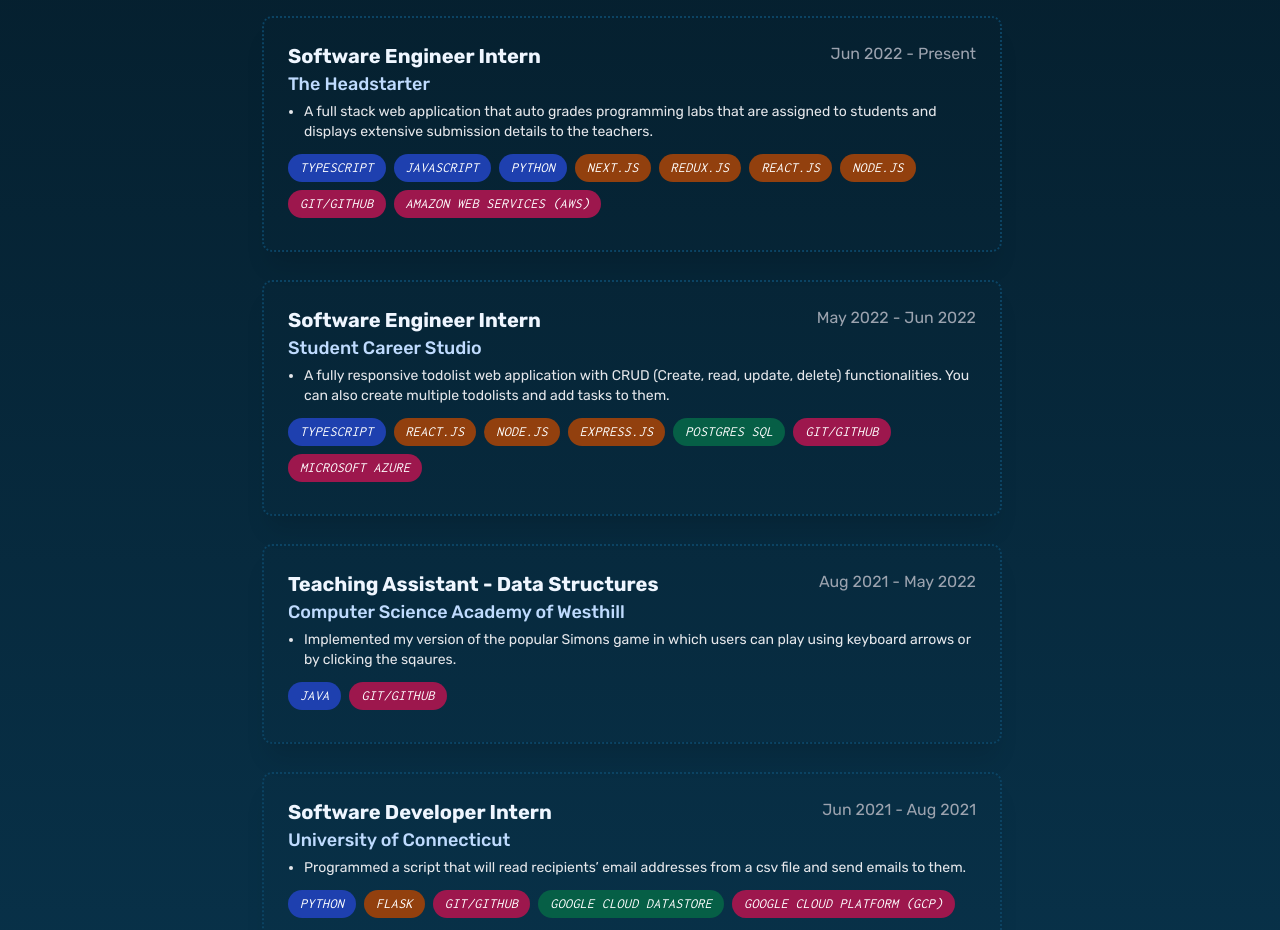
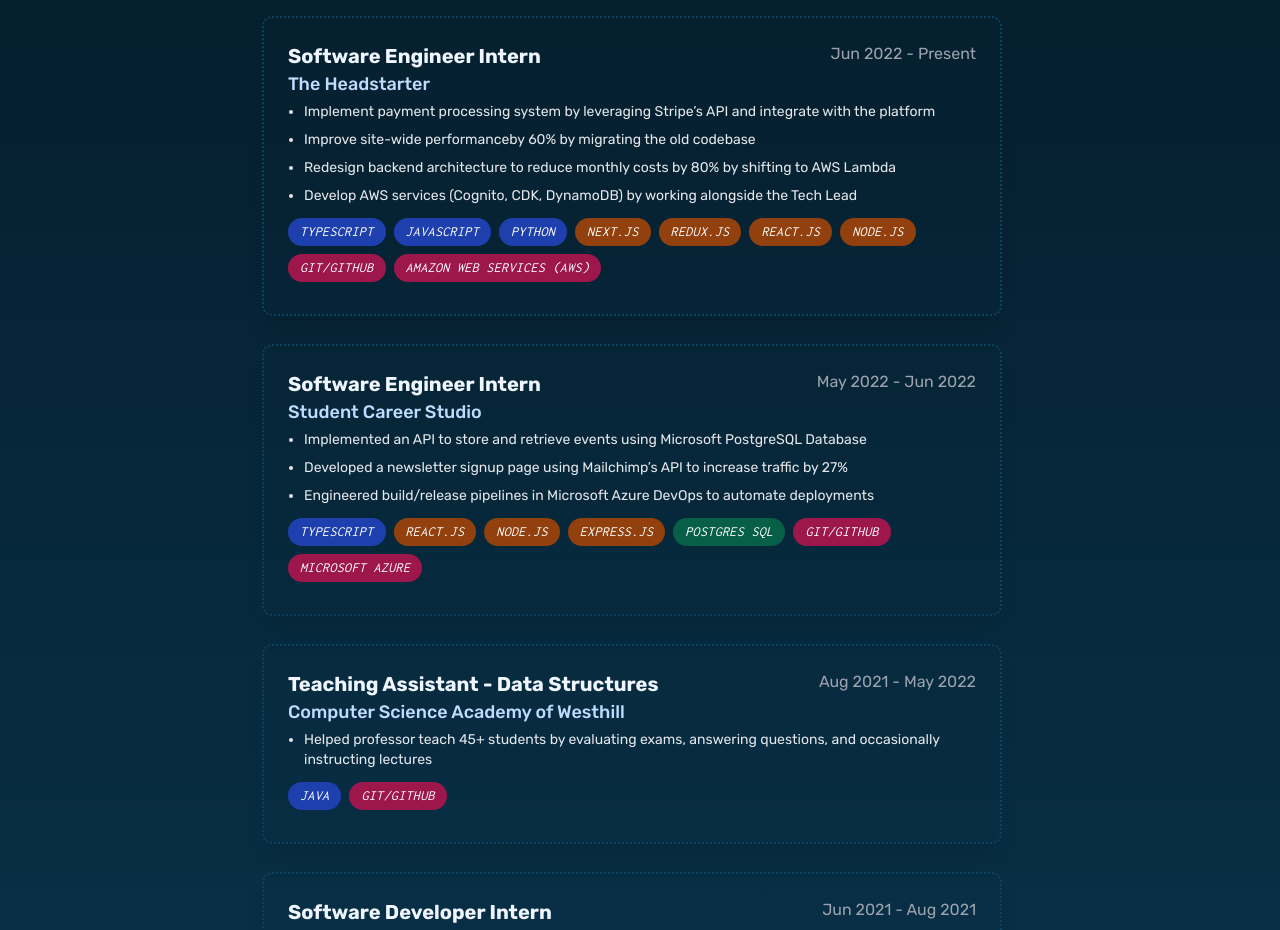
Before and after one commit to SavarJ/jainsavar.com, a React (Create React App) app: page / in a window 1280 px wide. Shown: the part 1860-2790 px from the top of the page. Built offline with nearby package versions, Linux system fonts and the light colour scheme.

Commit message:
Update description of the experience

```diff
--- a/src/components/sections/Experience/experiencesList.ts
+++ b/src/components/sections/Experience/experiencesList.ts
@@ -16,7 +16,10 @@
     startDate: new Date("2022-06-02"),
     endDate: new Date("2022-08-25"),
     description: [
-      "A full stack web application that auto grades programming labs that are assigned to students and displays extensive submission details to the teachers.",
+      "Implement payment processing system by leveraging Stripe’s API and integrate with the platform",
+      "Improve site-wide performanceby 60% by migrating the old codebase",
+      "Redesign backend architecture to reduce monthly costs by 80% by shifting to AWS Lambda",
+      "Develop AWS services (Cognito, CDK, DynamoDB) by working alongside the Tech Lead",
     ],
     skills: [
       SkillStore.Typescript,
@@ -36,7 +39,9 @@
     startDate: new Date("2022-05-02"),
     endDate: new Date("2022-06-25"),
     description: [
-      "A fully responsive todolist web application with CRUD (Create, read, update, delete) functionalities. You can also create multiple todolists and add tasks to them.",
+      "Implemented an API to store and retrieve events using Microsoft PostgreSQL Database",
+      "Developed a newsletter signup page using Mailchimp’s API to increase traffic by 27%",
+      "Engineered build/release pipelines in Microsoft Azure DevOps to automate deployments",
     ],
     skills: [
       SkillStore.Typescript,
@@ -54,7 +59,7 @@
     startDate: new Date("2021-08-02"),
     endDate: new Date("2022-05-25"),
     description: [
-      "Implemented my version of the popular Simons game in which users can play using keyboard arrows or by clicking the sqaures.",
+      "Helped professor teach 45+ students by evaluating exams, answering questions, and occasionally instructing lectures",
     ],
     skills: [SkillStore.Java, SkillStore.GitGithub],
   },
@@ -64,7 +69,7 @@
     startDate: new Date("2021-06-02"),
     endDate: new Date("2021-08-25"),
     description: [
-      "Programmed a script that will read recipients’ email addresses from a csv file and send emails to them.",
+      "Built a full stack web application that translated classroom emails to the selected language and sent them to students as part of a 6-week summer program",
     ],
     skills: [SkillStore.Python, SkillStore.Flask, SkillStore.GitGithub, SkillStore.Datastore, SkillStore.GCP],
   },
```
